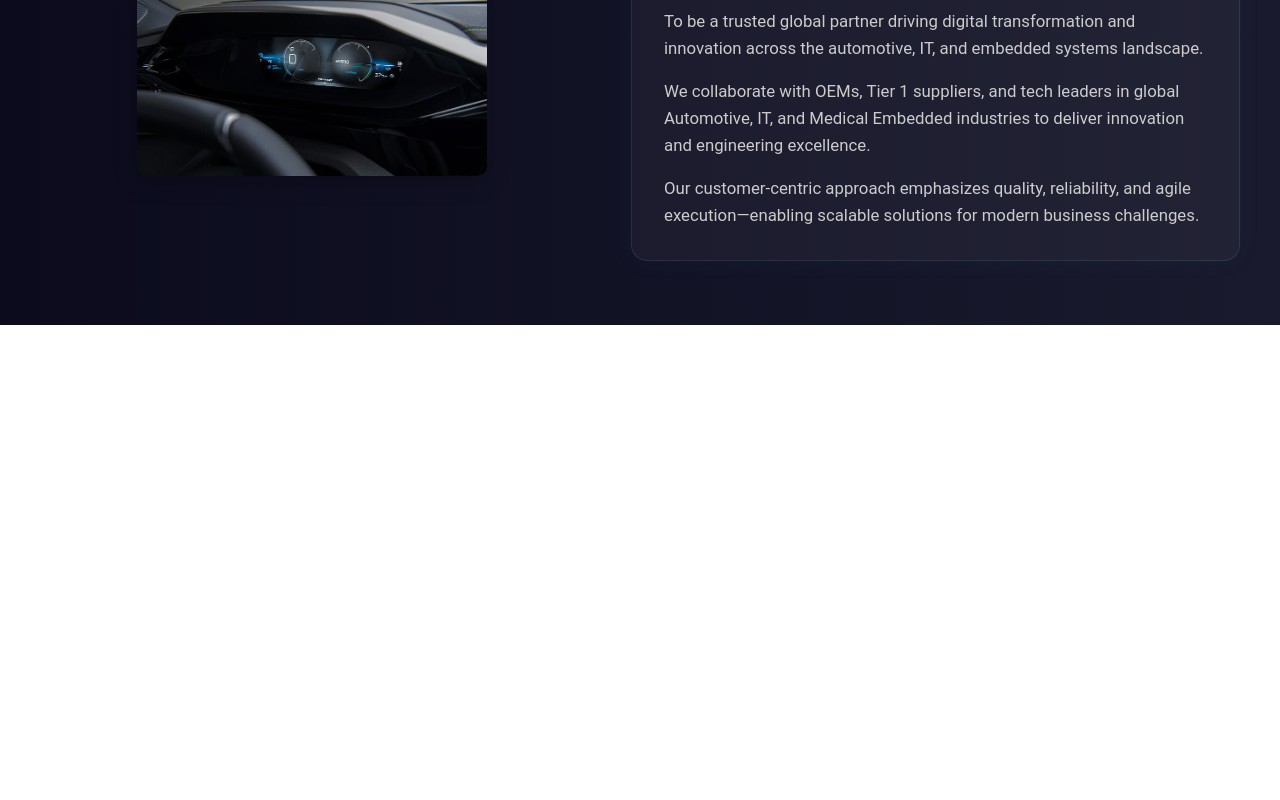
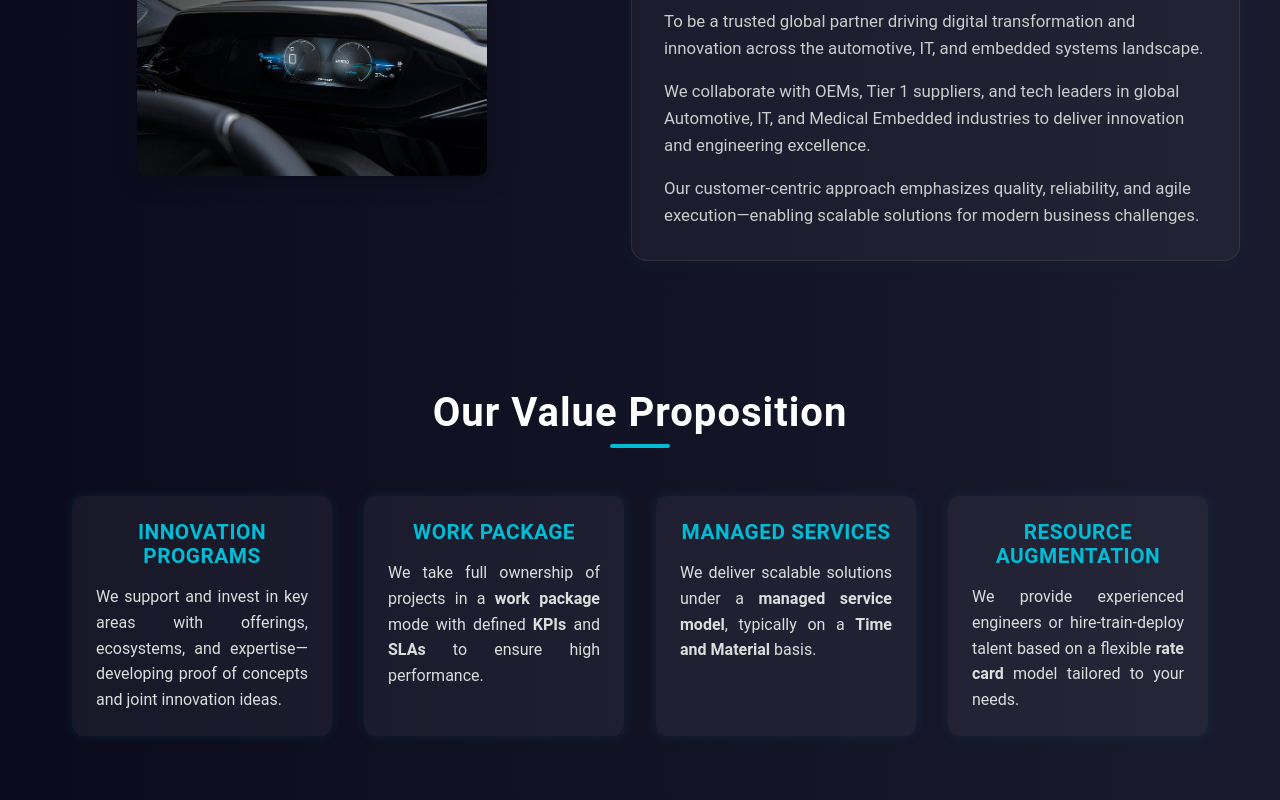
Before and after one commit to vinayaknaganuri7/pravsta, a React (Create React App) app: page / in a window 1280 px wide. Shown: the part 1490-2290 px from the top of the page. Before the commit the page ends 1815 px from the top, so only its background shows below. Built offline with nearby package versions, Linux system fonts and the light colour scheme.

Commit message:
Initial commit - added all project files

```diff
--- a/src/pages/Home.css
+++ b/src/pages/Home.css
@@ -5,19 +5,20 @@
   font-family: 'Poppins', 'Segoe UI', Tahoma, Geneva, Verdana, sans-serif;
 }
 
+/* Section wrapper */
 .home-section {
   padding: 4rem 2rem;
   display: flex;
-  justify-content: center;
+  flex-direction: column;
   align-items: center;
 }
 
+/* Intro Section Layout */
 .intro-row {
   display: flex;
   flex-direction: column;
   gap: 3rem;
   align-items: center;
-  justify-content: space-between;
   width: 100%;
   max-width: 1200px;
 }
@@ -32,6 +33,7 @@
   }
 }
 
+/* Text Card */
 .intro-text {
   flex: 1;
   text-align: left;
@@ -47,6 +49,7 @@
   box-shadow: 0 0 35px rgba(0, 188, 212, 0.15);
 }
 
+/* Header */
 .home-header {
   font-size: 2.5rem;
   font-weight: 700;
@@ -67,6 +70,11 @@
   border-radius: 2px;
 }
 
+.center-text {
+  text-align: center;
+}
+
+/* Paragraphs */
 .home-description {
   font-size: 1.05rem;
   color: #ccc;
@@ -74,6 +82,7 @@
   margin-top: 1rem;
 }
 
+/* Image Section */
 .intro-image-wrapper {
   flex: 1;
   display: flex;
@@ -93,3 +102,72 @@
   transform: scale(1.05);
   box-shadow: 0 6px 30px rgba(0, 188, 212, 0.3);
 }
+
+/* Value Proposition Section */
+.value-proposition-section {
+  padding: 4rem 2rem;
+  text-align: center;
+  width: 100%;
+  max-width: 1200px;
+  margin: 0 auto;
+}
+
+/* 4-Column Grid */
+.value-row {
+  display: flex;
+  flex-wrap: wrap;
+  justify-content: center;
+  gap: 2rem;
+  margin-top: 2rem;
+}
+
+.value-col {
+  flex: 1 1 22%;
+  min-width: 250px;
+  max-width: 280px;
+  background-color: rgba(255, 255, 255, 0.05);
+  padding: 1.5rem;
+  border-radius: 12px;
+  box-shadow: 0 0 12px rgba(0, 188, 212, 0.1);
+  transition: transform 0.3s ease, box-shadow 0.3s ease;
+  color: white;
+}
+
+.value-col:hover {
+  transform: translateY(-5px);
+  box-shadow: 0 0 25px rgba(0, 188, 212, 0.25);
+}
+
+.value-col h3 {
+  font-size: 1.3rem;
+  color: #00bcd4;
+  margin-bottom: 1rem;
+  text-transform: uppercase;
+  letter-spacing: 0.5px;
+}
+
+.value-col p {
+  font-size: 1rem;
+  color: #ddd;
+  line-height: 1.6;
+  text-align: justify;
+}
+
+/* Responsive Stack */
+@media screen and (max-width: 992px) {
+  .value-col {
+    flex: 1 1 45%;
+  }
+}
+
+@media screen and (max-width: 768px) {
+  .value-col {
+    flex: 1 1 100%;
+    max-width: 100%;
+  }
+
+  .value-row {
+    flex-direction: column;
+    align-items: center;
+  }
+}
--- a/src/pages/Home.js
+++ b/src/pages/Home.js
@@ -1,4 +1,3 @@
-// src/pages/Home.js
 import React from 'react';
 import Navbar from '../components/Navbar';
 import Hero from '../components/Hero';
@@ -50,6 +49,38 @@ const Home = () => {
           </div>
         </div>
       </section>
+
+      {/* Our Value Proposition Section */}
+      <section className="home-section fade-in value-proposition-section">
+        <h2 className="home-header center-text">Our Value Proposition</h2>
+
+        <div className="value-row">
+          <div className="value-col">
+            <h3>Innovation Programs</h3>
+            <p>
+              We support and invest in key areas with offerings, ecosystems, and expertise—developing proof of concepts and joint innovation ideas.
+            </p>
+          </div>
+          <div className="value-col">
+            <h3>Work Package</h3>
+            <p>
+              We take full ownership of projects in a <strong>work package</strong> mode with defined <strong>KPIs</strong> and <strong>SLAs</strong> to ensure high performance.
+            </p>
+          </div>
+          <div className="value-col">
+            <h3>Managed Services</h3>
+            <p>
+              We deliver scalable solutions under a <strong>managed service model</strong>, typically on a <strong>Time and Material</strong> basis.
+            </p>
+          </div>
+          <div className="value-col">
+            <h3>Resource Augmentation</h3>
+            <p>
+              We provide experienced engineers or hire-train-deploy talent based on a flexible <strong>rate card</strong> model tailored to your needs.
+            </p>
+          </div>
+        </div>
+      </section>
     </div>
   );
 };
```
